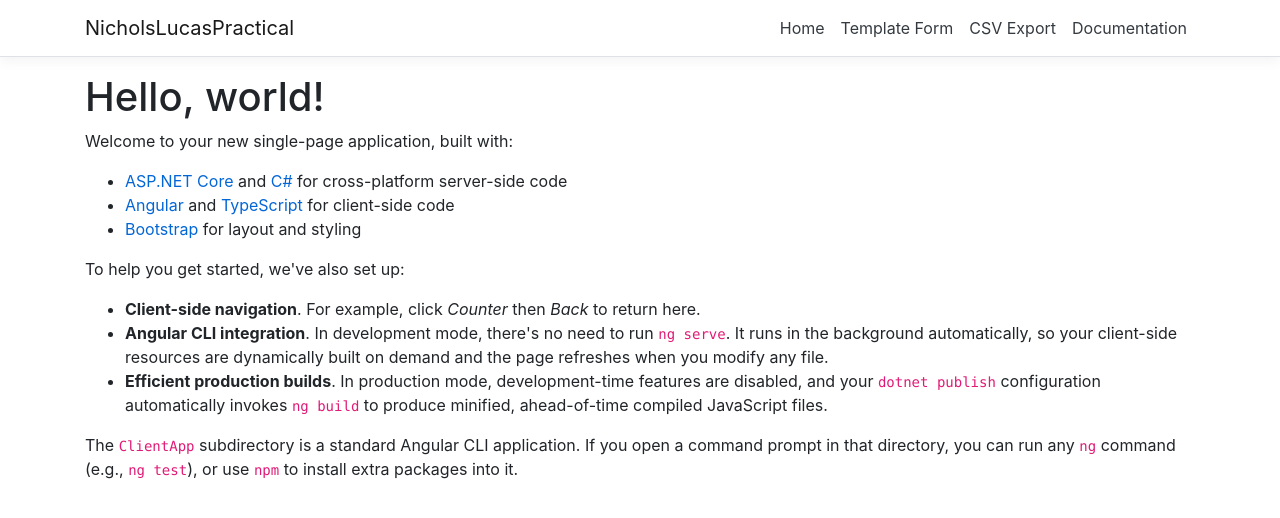
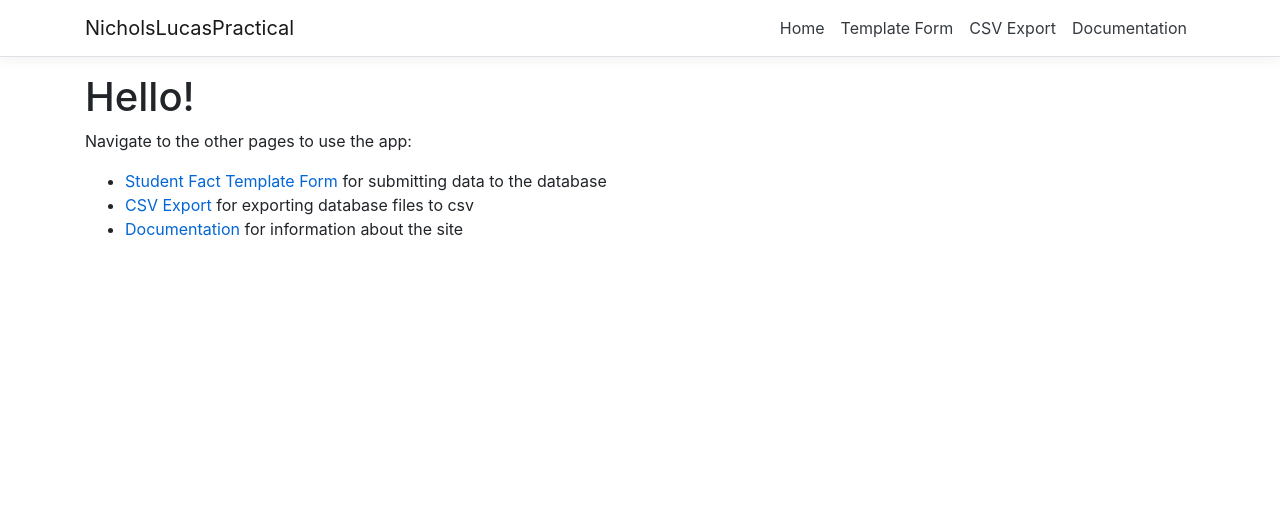
Before and after one commit to Dorgengoa/NicholsLucasPractical, an Angular app in the folder NicholsLucasPractical/ClientApp/: page / in a window 1280 px wide. Shown: the top 518 px of the page. Built offline with nearby package versions, Linux system fonts and the light colour scheme.

Commit message:
changes to homepage

```diff
--- a/NicholsLucasPractical/ClientApp/src/app/home/home.component.html
+++ b/NicholsLucasPractical/ClientApp/src/app/home/home.component.html
@@ -1,14 +1,7 @@
-<h1>Hello, world!</h1>
-<p>Welcome to your new single-page application, built with:</p>
+<h1>Hello!</h1>
+<p>Navigate to the other pages to use the app:</p>
 <ul>
-  <li><a href='https://get.asp.net/'>ASP.NET Core</a> and <a href='https://msdn.microsoft.com/en-us/library/67ef8sbd.aspx'>C#</a> for cross-platform server-side code</li>
-  <li><a href='https://angular.io/'>Angular</a> and <a href='http://www.typescriptlang.org/'>TypeScript</a> for client-side code</li>
-  <li><a href='http://getbootstrap.com/'>Bootstrap</a> for layout and styling</li>
+  <li><a href='./form'>Student Fact Template Form</a> for submitting data to the database</li>
+  <li><a href='./csv'>CSV Export</a> for exporting database files to csv</li>
+  <li><a href='./doc'>Documentation</a> for information about the site</li>
 </ul>
-<p>To help you get started, we've also set up:</p>
-<ul>
-  <li><strong>Client-side navigation</strong>. For example, click <em>Counter</em> then <em>Back</em> to return here.</li>
-  <li><strong>Angular CLI integration</strong>. In development mode, there's no need to run <code>ng serve</code>. It runs in the background automatically, so your client-side resources are dynamically built on demand and the page refreshes when you modify any file.</li>
-  <li><strong>Efficient production builds</strong>. In production mode, development-time features are disabled, and your <code>dotnet publish</code> configuration automatically invokes <code>ng build</code> to produce minified, ahead-of-time compiled JavaScript files.</li>
-</ul>
-<p>The <code>ClientApp</code> subdirectory is a standard Angular CLI application. If you open a command prompt in that directory, you can run any <code>ng</code> command (e.g., <code>ng test</code>), or use <code>npm</code> to install extra packages into it.</p>
```
